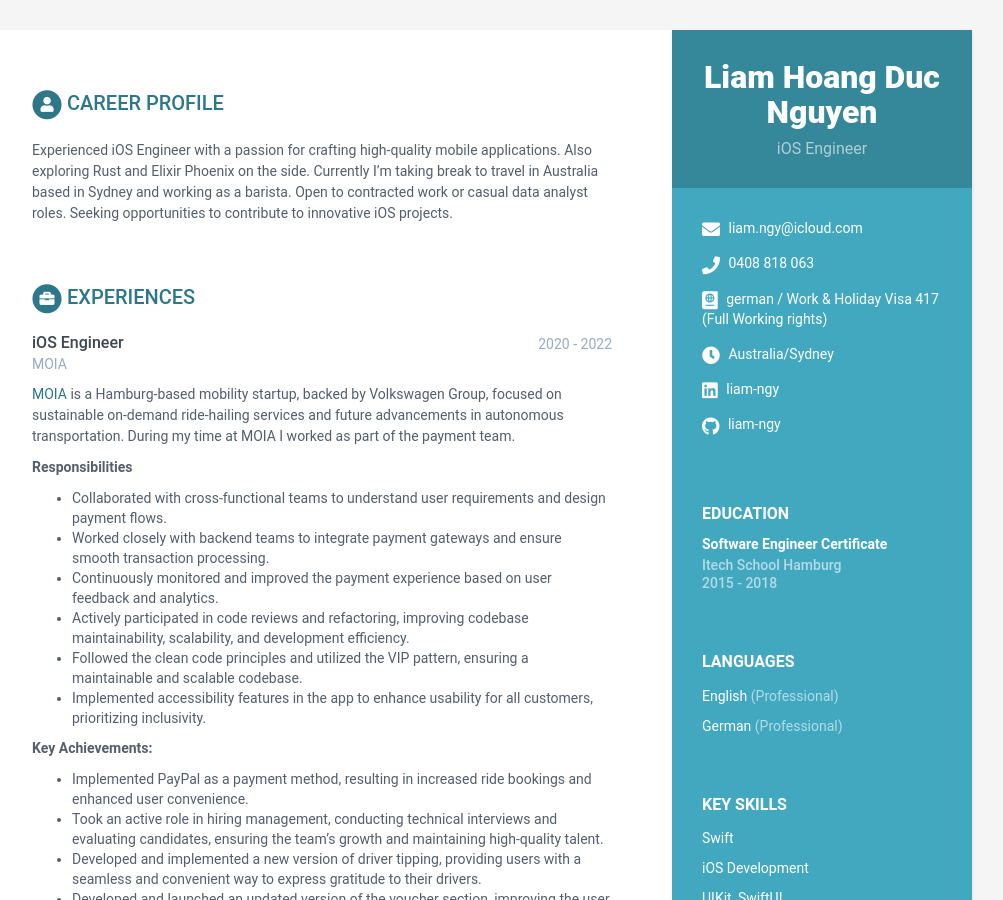
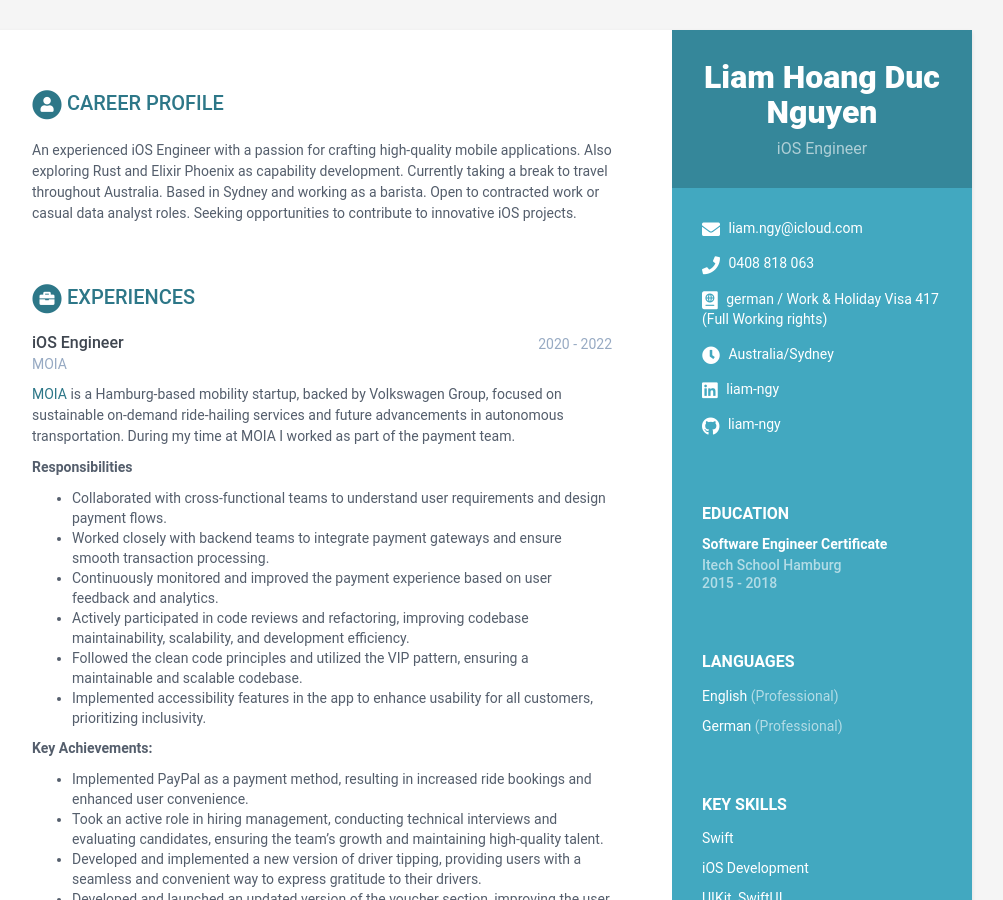
Before and after one commit to liam-ngy/liam-ngy.github.io, a Jekyll site: the page built from index.html, in a window 1280 px wide and 900 px high. Shown: the whole window, without its empty margins (168-1171 px from the left). Built offline with Jekyll 4.4.1, drawn with Linux system fonts in a browser that asks for light colours.

Commit message:
Change introduction

```diff
--- a/_data/data.yml
+++ b/_data/data.yml
@@ -56,9 +56,9 @@ sidebar:
 career-profile:
     title: Career Profile
     summary: |
-      Experienced iOS Engineer with a passion for crafting high-quality mobile applications. Also exploring Rust and Elixir Phoenix on the side.
-      Currently I'm taking break to travel in Australia based in Sydney and working as a barista. Open to contracted work or casual data analyst roles.
-      Seeking opportunities to contribute to innovative iOS projects.
+      An experienced iOS Engineer with a passion for crafting high-quality mobile applications. Also exploring Rust and Elixir Phoenix as capability development.
+      Currently taking a break to travel throughout Australia. Based in Sydney and working as a barista.
+      Open to contracted work or casual data analyst roles. Seeking opportunities to contribute to innovative iOS projects.
 
 education:
     title: Education
```
